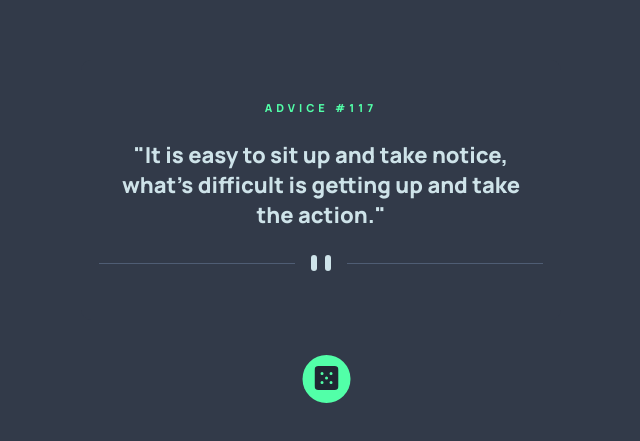
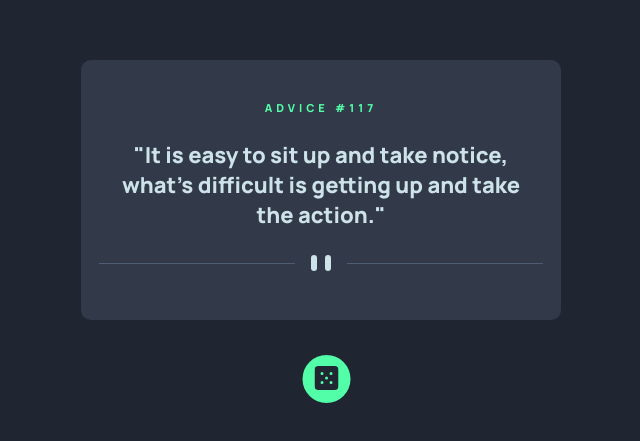
Before and after one commit to maja4s91/Advice-generator-app, a website built with Parcel: page index.html in a window 1280 px wide. Shown: the part 161-602 px from the top of the page, without its empty margins (319-959 px from the left). Built offline with nearby package versions, Linux system fonts and the light colour scheme.

Commit message:
Fix background color

```diff
--- a/style.css
+++ b/style.css
@@ -7,13 +7,13 @@ html {
   font-family: "Manrope", sans-serif;
   font-size: 62.5%;
   box-sizing: border-box;
-  background-color: hsl(217, 19%, 24%);
+  background-color: hsl(218, 23%, 16%);
 }
 
 .container {
   max-width: 144rem;
   height: 65rem;
-  background-color: hsl(217, 19%, 24%);
+  background-color: hsl(218, 23%, 16%);
   display: grid;
   align-items: center;
   justify-content: center;
```
